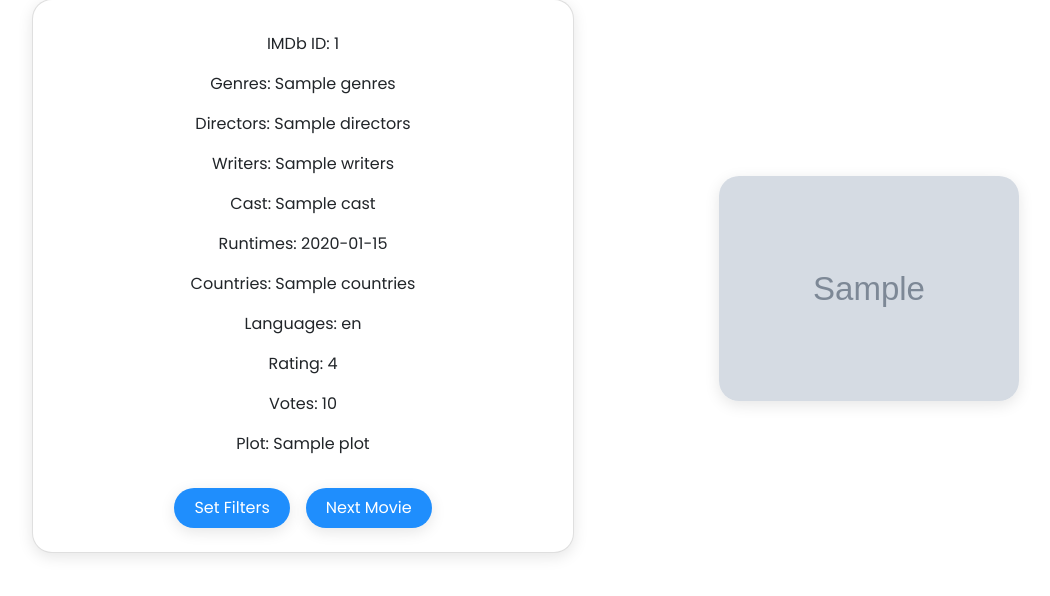
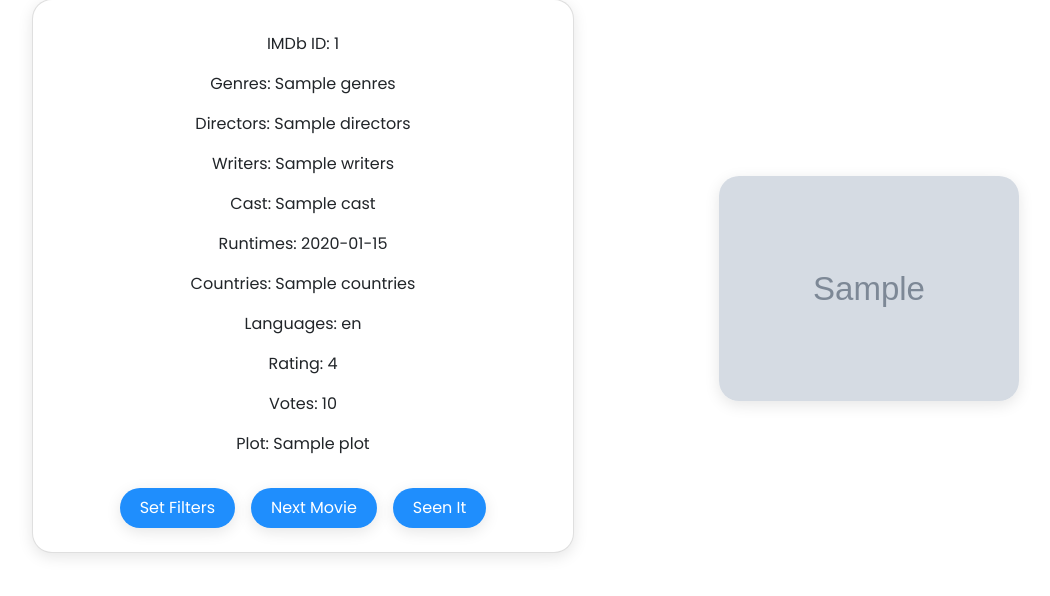
Before and after one commit to bharm16/nextreel, a Flask app: template tmdbsimple-master/templates/home.html in a window 1280 px wide. Shown: the part 153-749 px from the top of the page, without its empty margins (54-1104 px from the left). Run offline with Flask 3, Linux system fonts and the light colour scheme; a user stored in the database is signed in; tables that the repository leaves empty or names only in its code hold one stand-in row (values such as "Sample post"); the template is opened without the code that fills it: most values are stand-ins (such as "Sample title", 1, 10 or a date in 2020); grey boxes marked "Sample" are stand-in pictures; some libraries are stand-ins or nearby versions.

Commit message:
working seen it button that only displays when a user is logged in

```diff
--- a/tmdbsimple-master/templates/home.html
+++ b/tmdbsimple-master/templates/home.html
@@ -88,8 +88,6 @@
   <nav class="navbar navbar-expand-lg navbar-light bg-light fixed-top">
         <div class="container">
             <a class="navbar-brand" href="#"><i class="fa fa-film"></i> MovieInfo</a>
-
-       <!-- Add this part inside the <nav> tag to create the dropdown -->
             <div class="ml-auto">
                 {% if current_user.is_authenticated %}
                     <div class="btn-group">
@@ -104,7 +102,6 @@
                     <a href="/login" class="btn btn-primary">Login</a>
                 {% endif %}
             </div>
-
         </div>
     </nav>
 
@@ -131,9 +128,15 @@
                                    </ul>
               <div class="d-flex justify-content-center mt-4">
                 <a href="/setFilters" class="btn btn-primary mx-2">Set Filters</a>
-                                <form method="POST" action="/random_movie">
+                <form method="POST" action="/random_movie" style="display: inline;">
                   <button type="submit" class="btn btn-primary mx-2">Next Movie</button>
                 </form>
+                  <!-- Conditionally display the "Seen It" button if user is authenticated -->
+                    {% if current_user.is_authenticated %}
+                        <form method="POST" action="/mark_seen" style="display: inline;">
+                            <button type="submit" class="btn btn-primary mx-2">Seen It</button>
+                        </form>
+                    {% endif %}
               </div>
             </div>
           </div>
```
Lines whose indentation alone changed are shown as unchanged.
